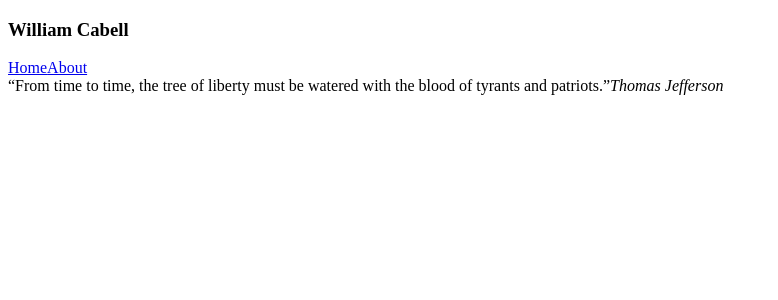
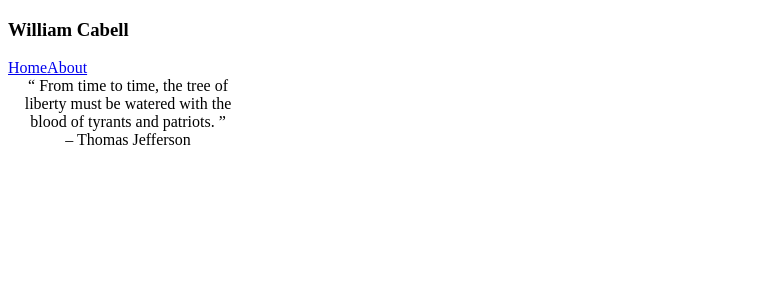
Before and after one commit to cabellwg/william-cabell-front-end, a Vue app in the folder web-app/: page / in a window 1280 px wide. Shown: the top 300 px of the page, without its empty margins (0-778 px from the left). Built offline with nearby package versions, Linux system fonts and the light colour scheme.

Commit message:
Added some styles

```diff
--- a/web-app/src/components/HomeQuote.vue
+++ b/web-app/src/components/HomeQuote.vue
@@ -1,8 +1,11 @@
 <template>
-  <div class="quote">
-    <q class="quote__text">{{ quote }}</q>
-    <cite class="quote__source">{{ source }}</cite>
-  </div>
+  <figure class="home-quote">
+    <blockquote class="home-quote__text">
+      {{ quote }}
+    </blockquote>
+    <figcaption class="home-quote__source">{{ source }}</figcaption>
+  </figure>
+
 </template>
 
 <script>
@@ -16,3 +19,27 @@ export default {
   }
 };
 </script>
+
+<style lang="sass">
+
+.home-quote
+  width: 15rem
+  margin: 0
+
+  &__text
+    margin: 0
+    text-align: center
+
+    &::before
+      content: "“"
+
+    &::after
+      content: "”"
+
+  &__source
+    text-align: center
+
+    &::before
+      content: "– "
+
+</style>
--- a/web-app/src/router.js
+++ b/web-app/src/router.js
@@ -1,7 +1,9 @@
 import Vue from "vue";
 import Router from "vue-router";
 import Home from "./views/Home.vue";
-import About from "./views/About.vue";
+import Portfolio from "./views/Portfolio.vue";
+import Resume from "./views/Resume.vue";
+import Contact from "./views/Contact.vue";
 
 Vue.use(Router);
 
@@ -13,9 +15,19 @@ export default new Router({
       component: Home
     },
     {
-      path: "/about",
-      name: "about",
-      component: About
+      path: "/portfolio",
+      name: "portfolio",
+      component: Portfolio
+    },
+    {
+      path: "/resume",
+      name: "resumé",
+      component: Resume
+    },
+    {
+      path: "/contact",
+      name: "contact",
+      component: Contact
     }
   ]
 });
--- a/web-app/src/views/About.vue
+++ b/web-app/src/views/Resume.vue
@@ -1,5 +1,5 @@
 <template>
-  <div class="about">
+  <div class="resume">
     <h1>This is an about page</h1>
   </div>
 </template>
```
Also changed, not shown: web-app/src/styles/variables.sass (added), web-app/src/views/Contact.vue (added), web-app/src/views/Portfolio.vue (added).
